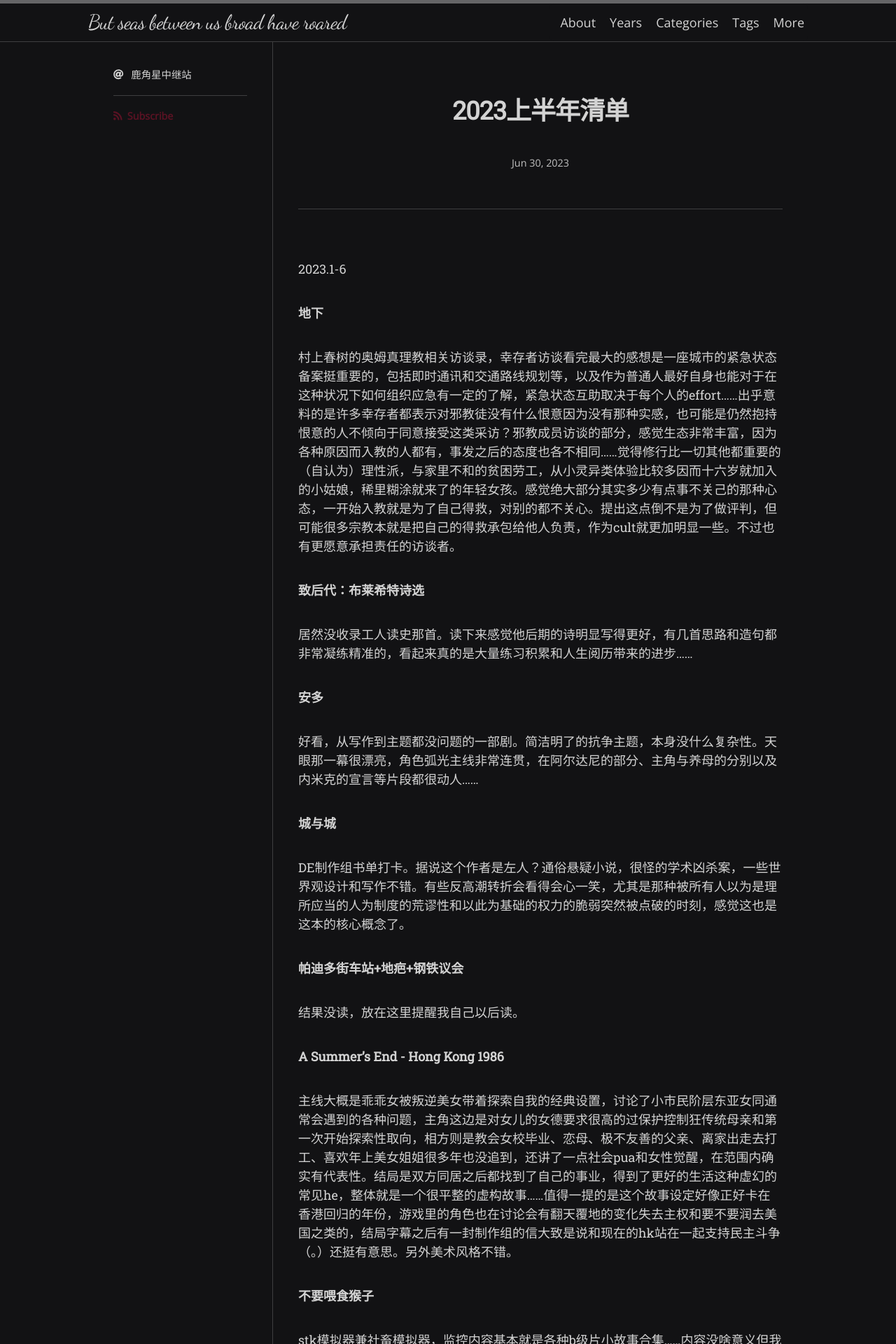
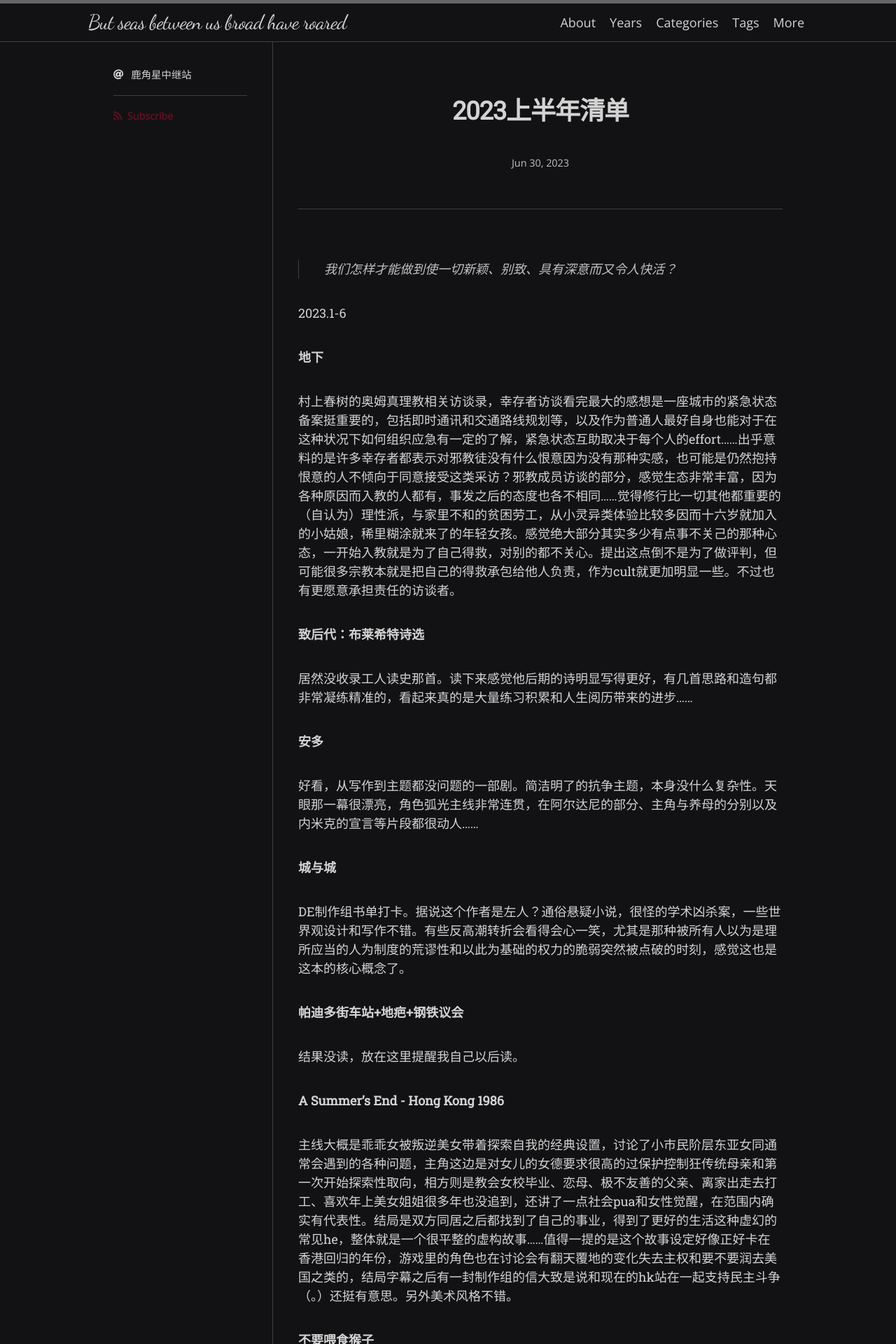
Before and after one commit to scatterdclouds/scatterdclouds.github.io, a Jekyll site: the page built from _posts/2023-06-30-firsthalf2023.md, in a window 1280 px wide. Shown: the top 1920 px of the page at 70% size. Built offline with Jekyll 4.4.1, drawn with Linux system fonts in a browser that asks for light colours; nearby versions of some CDN libraries; some web fonts are replaced; comment, search, counter and statistics services are not loaded; some of the changed text lies outside the part shown.

Commit message:
Update 2023-06-30-firsthalf2023.md

```diff
--- a/_posts/2023-06-30-firsthalf2023.md
+++ b/_posts/2023-06-30-firsthalf2023.md
@@ -7,6 +7,8 @@ categories: [年度总结]
 tags: [年度总结]
 comments: true
 ---
+
+> 我们怎样才能做到使一切新颖、别致、具有深意而又令人快活？
 
 2023.1-6
 
@@ -105,7 +107,7 @@ rpg研究课给的清单里的桌游，和室友们尝试了一次，然后也
 
 **浮士德**
 
-这个也是只读了个开头，放在这里提醒自己读完。
+这个也是只读了个开头，放在这里提醒自己读完。开头很神秘还挺有意思……但也不是特别能get到的那种。开头的引文来自这里。
 
 **伊尼舍林的报丧女妖**
 
```
